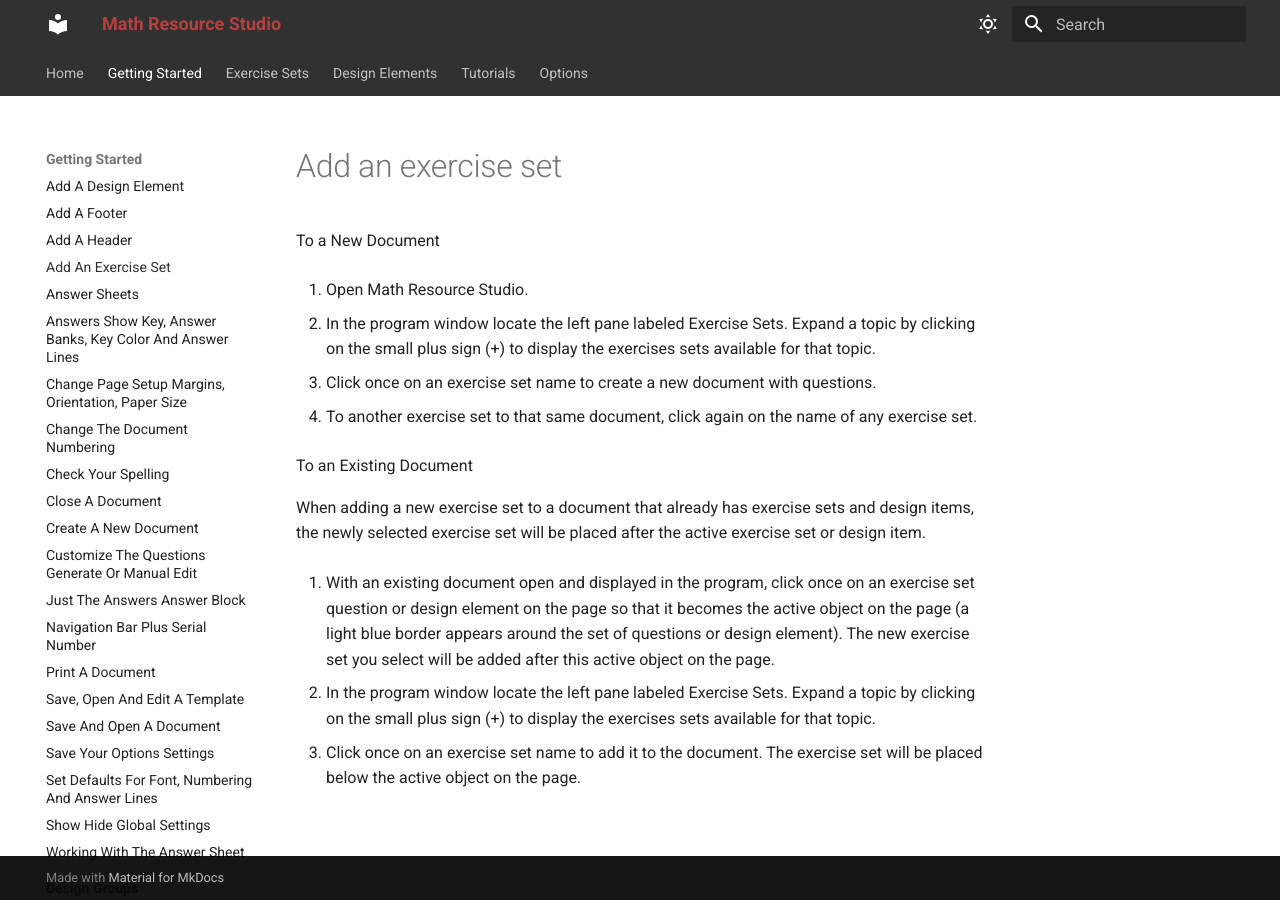
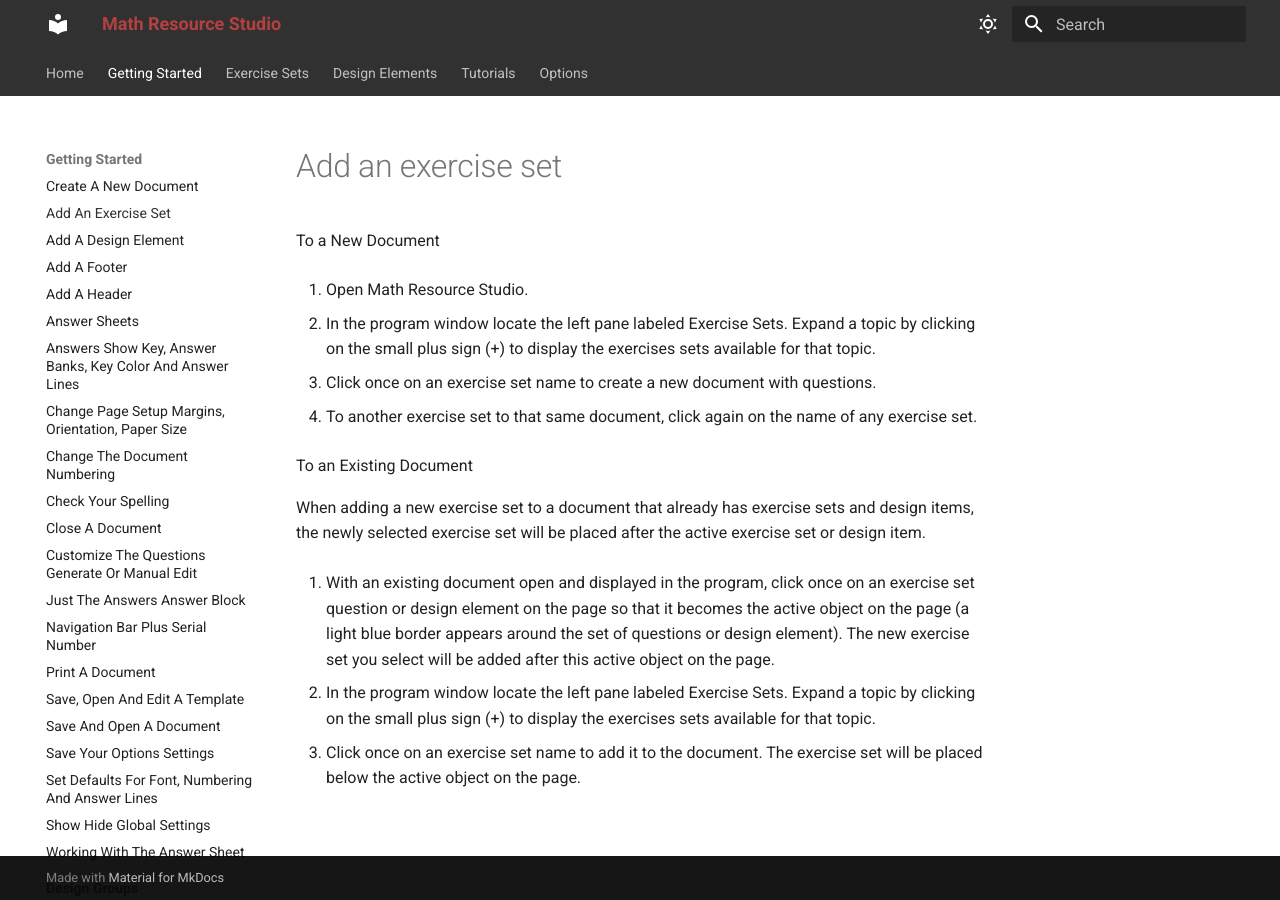
Before and after one commit to rdinch/MathResourceStudio-Help, an MkDocs documentation site: the page built from docs/creating-math-documents/add-an-exercise-set.md, in a window 1280 px wide. Built offline with MkDocs 1.6.1 and Material for MkDocs 9.7.7, drawn with Linux system fonts in a browser that asks for light colours.

Commit message:
Update navigation.

```diff
--- a/mkdocs.yml
+++ b/mkdocs.yml
@@ -45,17 +45,17 @@ markdown_extensions:
 nav:
   - Home: index.md
   - Getting Started:
+    - "Create A New Document": creating-math-documents/create-a-new-document.md
+    - "Add An Exercise Set": creating-math-documents/add-an-exercise-set.md
     - "Add A Design Element": creating-math-documents/add-a-design-element.md
     - "Add A Footer": creating-math-documents/add-a-footer.md
     - "Add A Header": creating-math-documents/add-a-header.md
-    - "Add An Exercise Set": creating-math-documents/add-an-exercise-set.md
     - "Answer Sheets": creating-math-documents/answer-sheets.md
-    - "Answers   Show Key, Answer Banks, Key Color And Answer Lines": creating-math-documents/answers---show-key,-answer-banks,-key-color-and-answer-lines.md
+    - "Answers  Show Key, Answer Banks, Key Color And Answer Lines": creating-math-documents/answers---show-key,-answer-banks,-key-color-and-answer-lines.md
     - "Change Page Setup   Margins, Orientation, Paper Size": creating-math-documents/change-page-setup---margins,-orientation,-paper-size.md
     - "Change The Document Numbering": creating-math-documents/change-the-document-numbering.md
     - "Check Your Spelling": creating-math-documents/check-your-spelling.md
     - "Close A Document": creating-math-documents/close-a-document.md
-    - "Create A New Document": creating-math-documents/create-a-new-document.md
     - "Customize The Questions   Generate Or Manual Edit": creating-math-documents/customize-the-questions---generate-or-manual-edit.md
     - "Just The Answers   Answer Block": creating-math-documents/just-the-answers---answer-block.md
     - "Navigation Bar Plus Serial Number": creating-math-documents/navigation-bar-plus-serial-number.md
```
